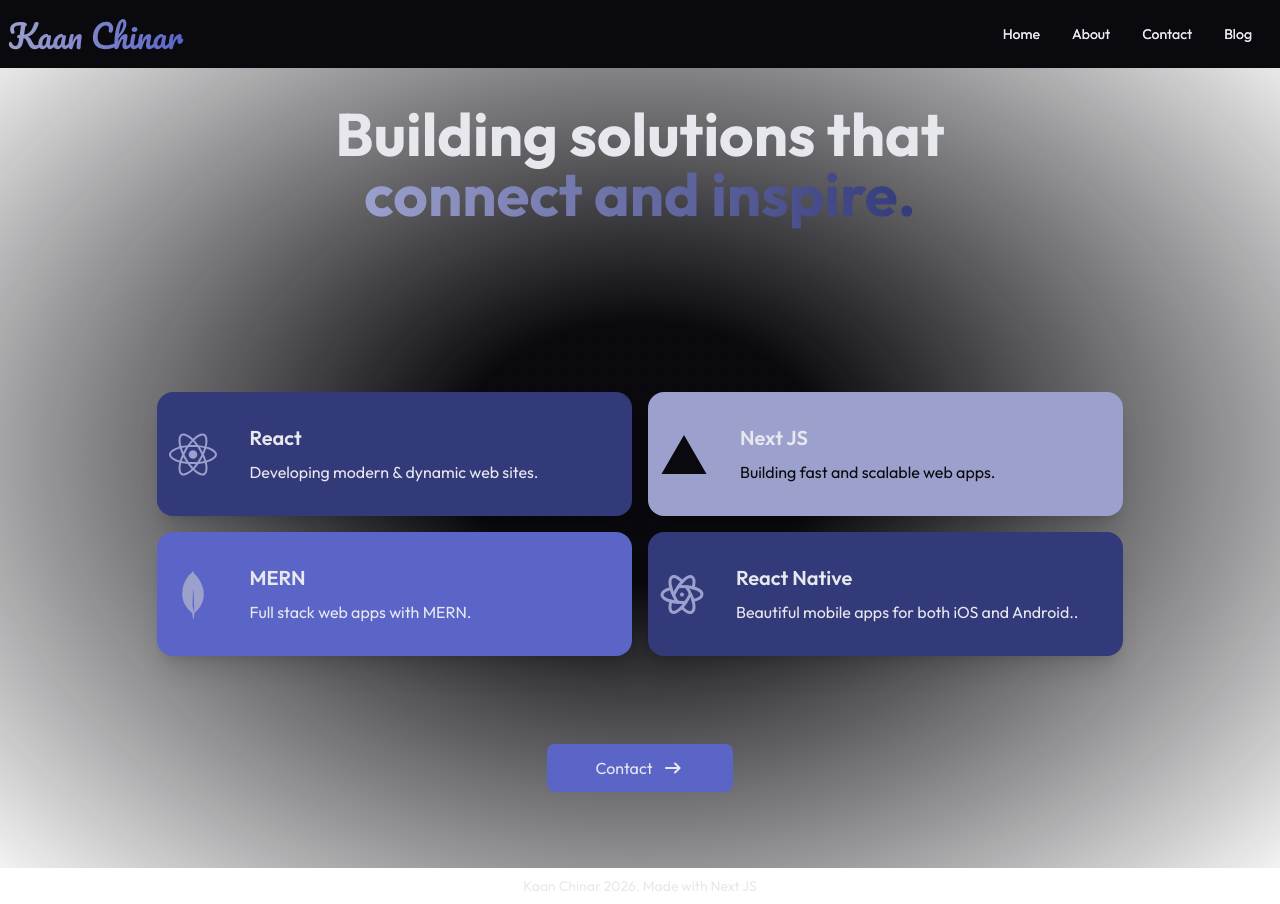
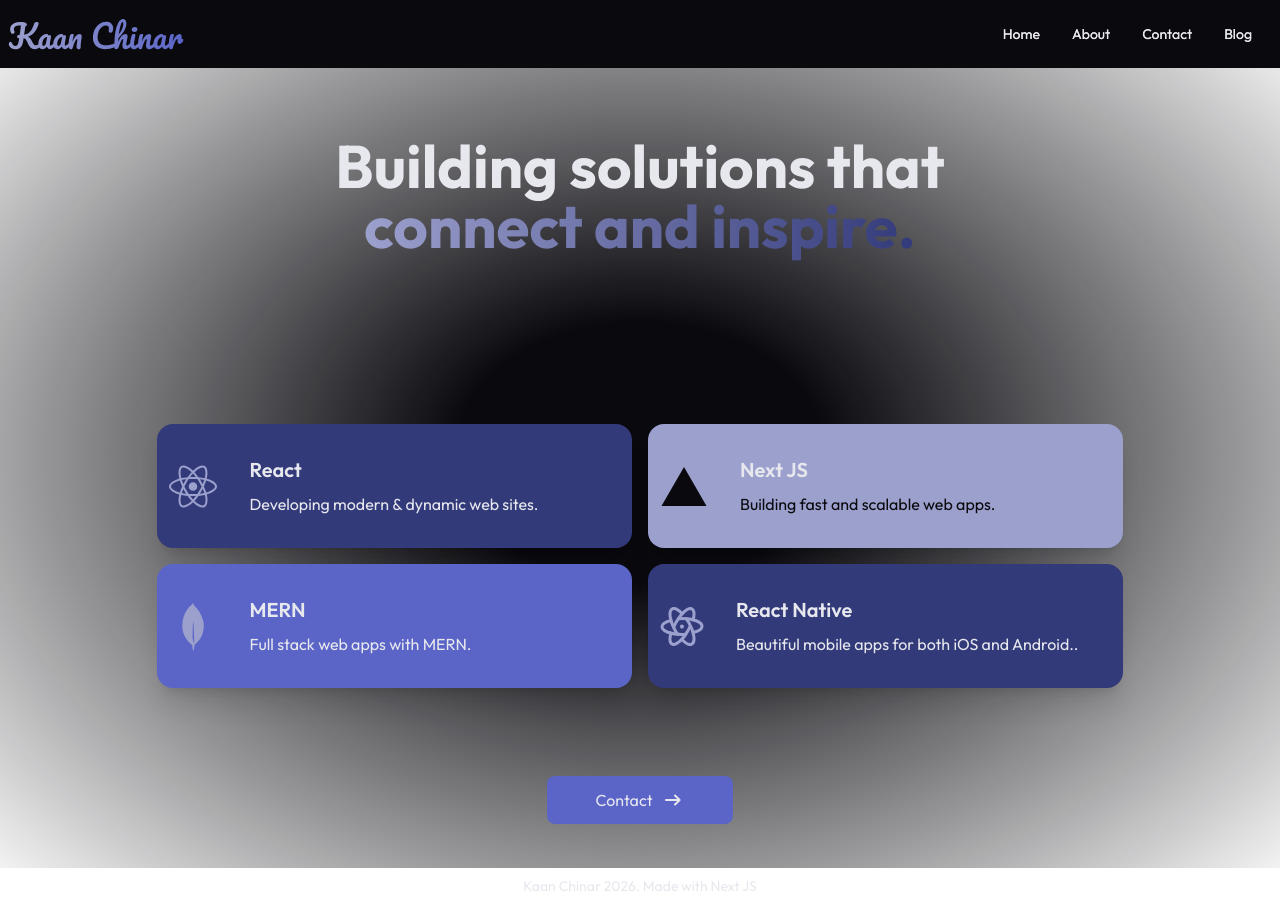
Before and after one commit to kaanchinar/kaanchnr.dev, a Next.js app: page / in a window 1280 px wide. Built offline with nearby package versions, Linux system fonts and the light colour scheme.

Commit message:
refactor: Update page layout and add margin to the heading

```diff
--- a/app/page.tsx
+++ b/app/page.tsx
@@ -8,7 +8,7 @@
   return (
     <main className="min-h-screen flex flex-col items-center justify-center">
 
-      <div className="w-full grid place-content-center text-2xl sm:text-3xl md:text-4xl lg:text-5xl xl:text-6xl text-center relative z-20 mb-40">
+      <div className="w-full grid place-content-center text-2xl mt-16 sm:text-3xl md:text-4xl lg:text-5xl xl:text-6xl text-center relative z-20 mb-40">
         <h1 className="font-bold max-w-[320px] sm:max-w-96 md:max-w-[420px] lg:max-w-[500px] xl:max-w-[620px]">
            Building solutions that <span className="text-transparent bg-gradient-to-r from-Primary to-Secondary bg-clip-text">connect and inspire.</span>
         </h1>
```
